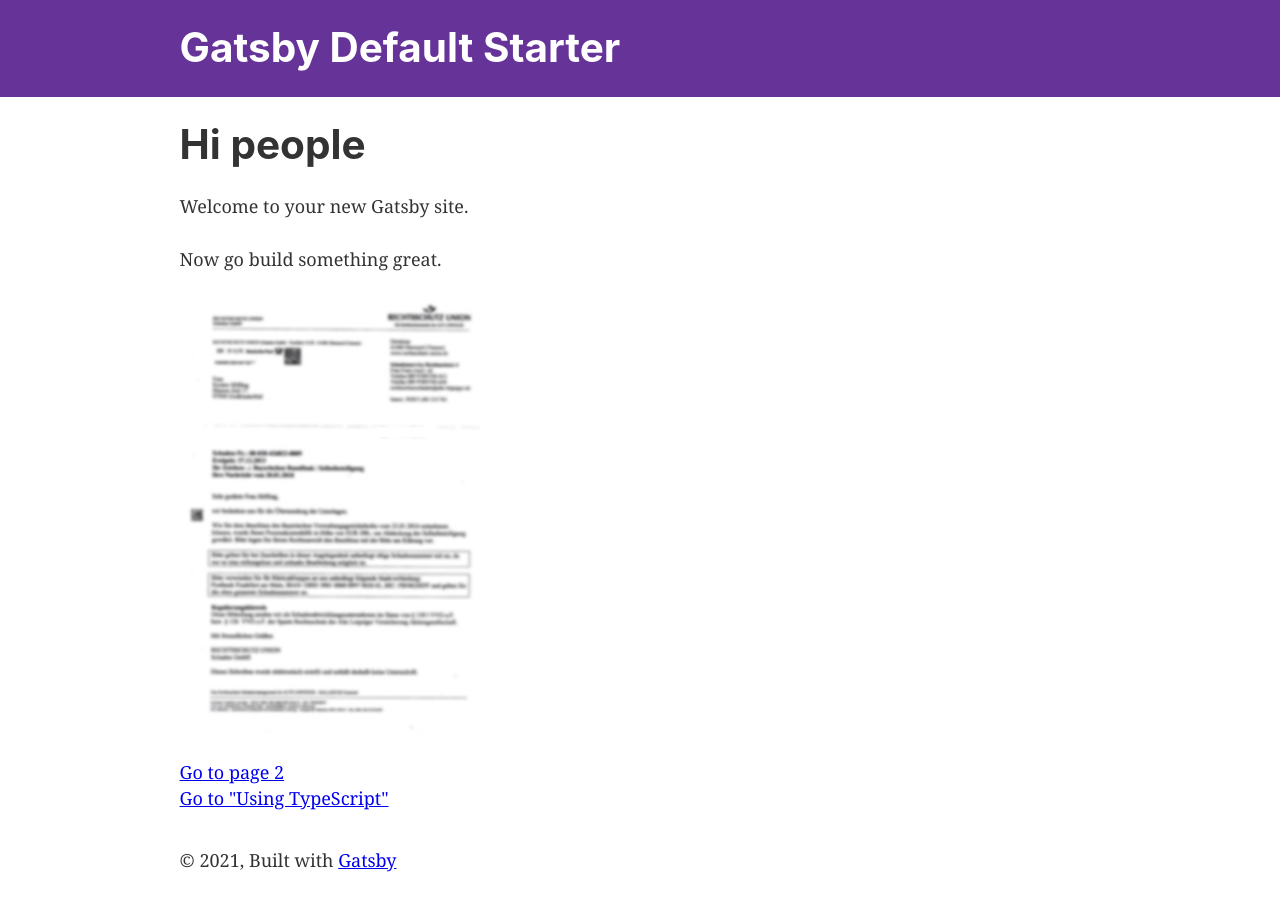
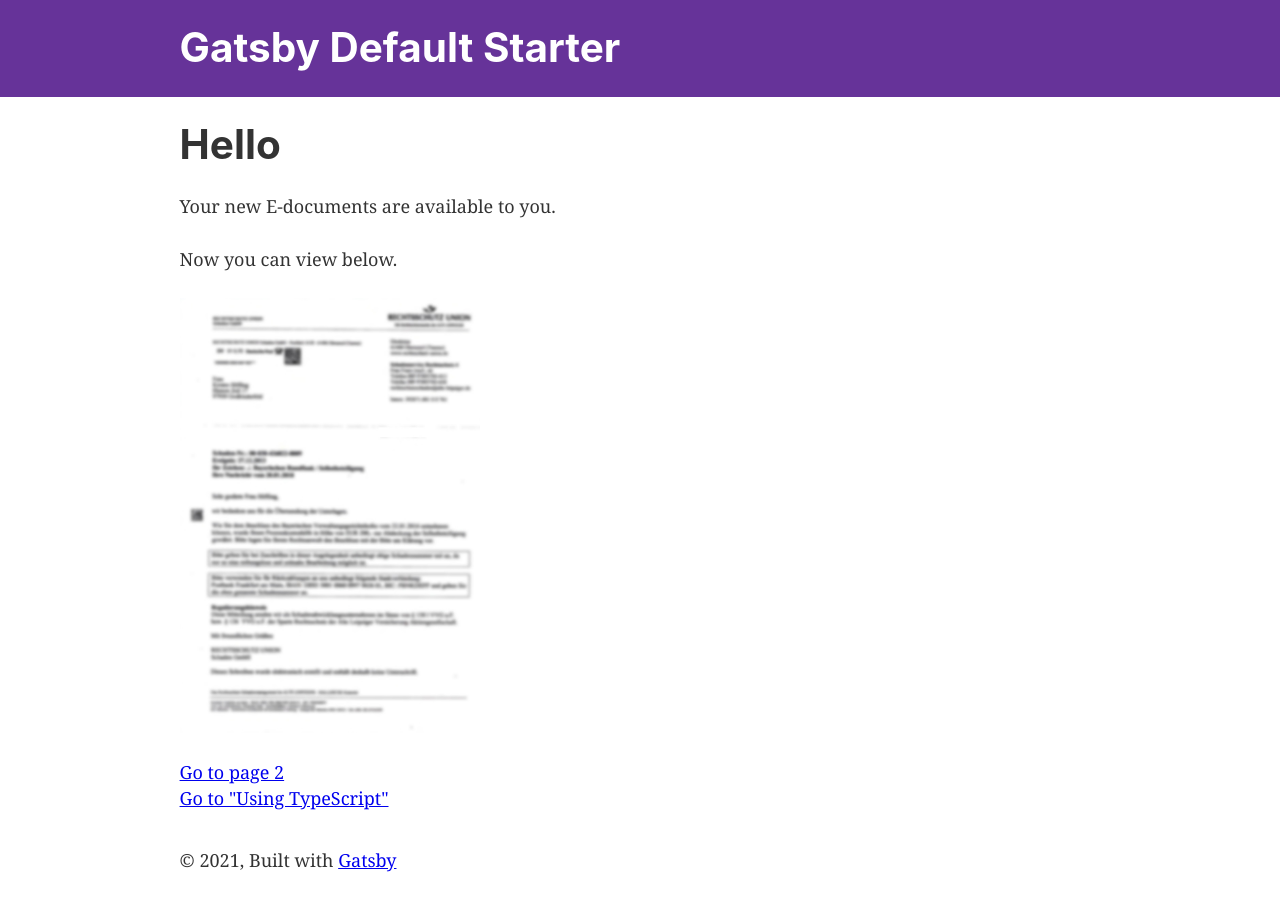
Before and after one commit to betlet/document, a Gatsby site: page / in a window 1280 px wide. Built offline with nearby package versions, Linux system fonts and the light colour scheme; Gatsby itself is replaced by a stand-in of ours.

Commit message:
Update index.js

```diff
--- a/src/pages/index.js
+++ b/src/pages/index.js
@@ -7,10 +7,10 @@ import Seo from "../components/seo"
 
 const IndexPage = () => (
   <Layout>
-    <Seo title="Home" />
-    <h1>Hi people</h1>
-    <p>Welcome to your new Gatsby site.</p>
-    <p>Now go build something great.</p>
+    <Seo title="Document" />
+    <h1>Hello</h1>
+    <p>Your new E-documents are available to you.</p>
+    <p>Now you can view below.</p>
     <StaticImage
       src="../images/gatsby-astronaut.png"
       width={300}
```
